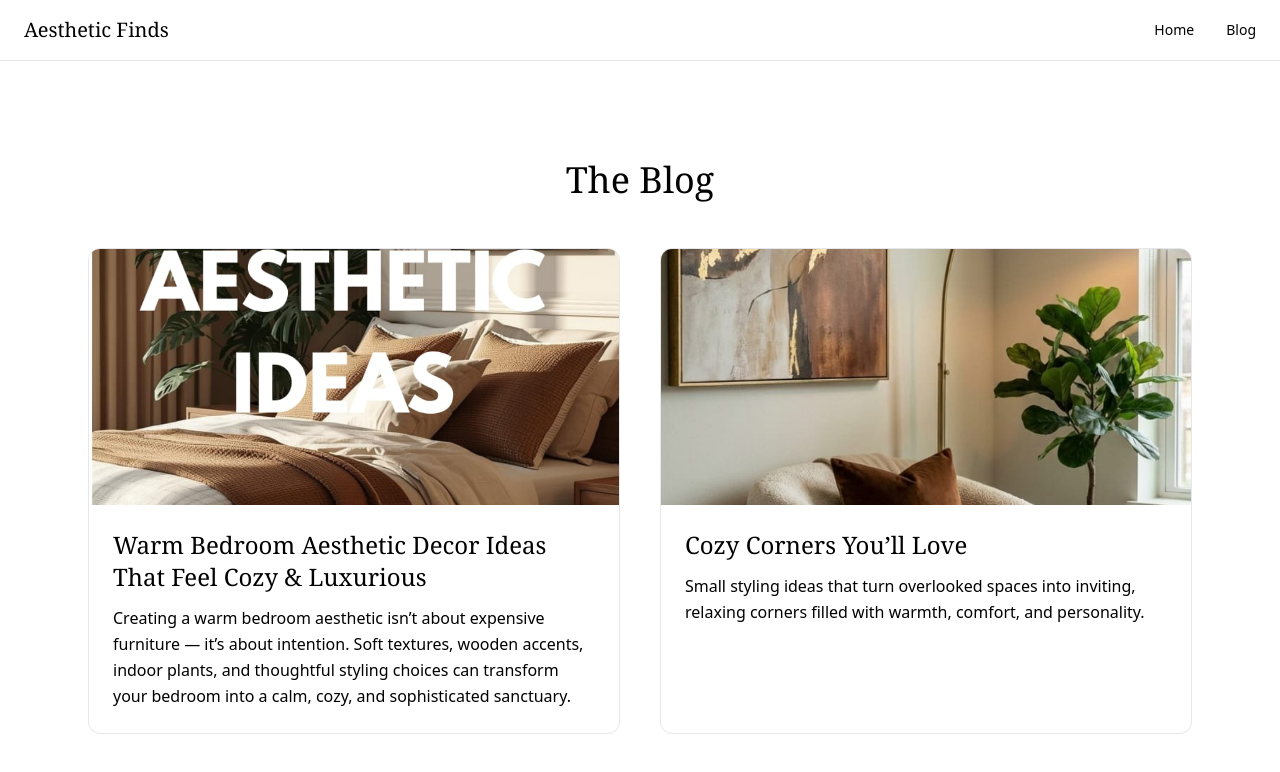
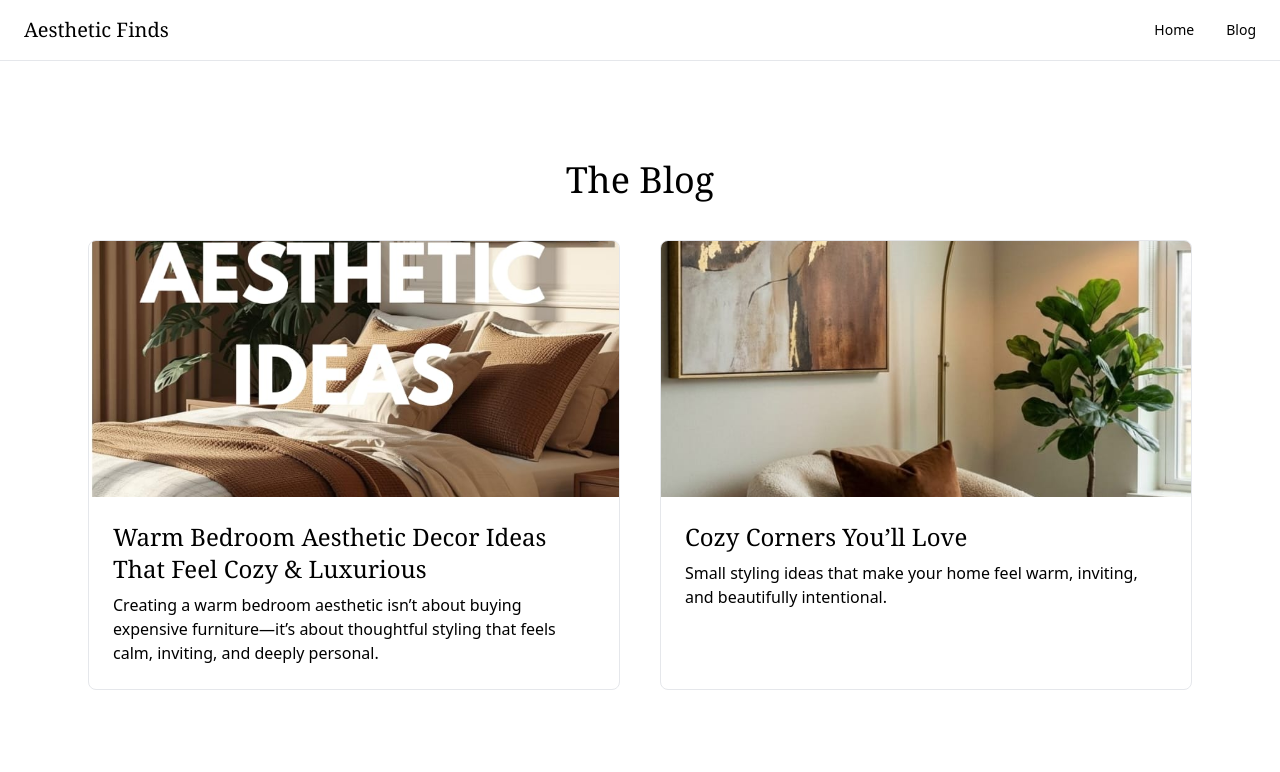
Before and after one commit to muasyamuthengi-gif/aestheticfindsbyanna, a Next.js app: page /blog in a window 1280 px wide. Shown: the top 772 px of the page. Built offline with nearby package versions, Linux system fonts and the light colour scheme; a web font is replaced by a local one.

Commit message:
Refactor blog post layout and content
Updated text and styling for blog posts to enhance readability and aesthetics.

```diff
--- a/app/blog/page.js
+++ b/app/blog/page.js
@@ -1,7 +1,7 @@
 export default function BlogPage() {
   return (
     <main className="max-w-6xl mx-auto px-6 py-20">
-      <h1 className="text-4xl font-serif mb-12 text-center text-black">
+      <h1 className="text-4xl font-serif mb-10 text-center text-black">
         The Blog
       </h1>
 
@@ -9,27 +9,30 @@ export default function BlogPage() {
         {/* Blog Post 1 */}
         <a
           href="/blog/slow-living"
-          className="group block border rounded-xl overflow-hidden hover:shadow-lg transition"
+          className="group block border rounded-lg overflow-hidden transition-shadow hover:shadow-xl"
         >
-          {/* Image wrapper */}
-          <div className="w-full h-64 overflow-hidden">
+          {/* Image wrapper locks size */}
+          <div className="h-64 w-full overflow-hidden">
             <img
               src="/blog1a.jpg"
-              alt="Warm bedroom aesthetic"
-              className="w-full h-full object-cover"
+              alt="Slow living"
+              className="
+                h-full w-full
+                object-cover
+                transition-transform duration-500 ease-out
+                group-hover:scale-105
+              "
             />
           </div>
 
-          {/* Text */}
           <div className="p-6">
-            <h2 className="text-2xl font-serif mb-3 text-black">
+            <h2 className="text-2xl font-serif mb-2 text-black">
               Warm Bedroom Aesthetic Decor Ideas That Feel Cozy & Luxurious
             </h2>
-            <p className="text-black text-base leading-relaxed">
-              Creating a warm bedroom aesthetic isn’t about expensive furniture —
-              it’s about intention. Soft textures, wooden accents, indoor plants,
-              and thoughtful styling choices can transform your bedroom into a
-              calm, cozy, and sophisticated sanctuary.
+            <p className="text-black">
+              Creating a warm bedroom aesthetic isn’t about buying expensive
+              furniture—it’s about thoughtful styling that feels calm, inviting,
+              and deeply personal.
             </p>
           </div>
         </a>
@@ -37,25 +40,28 @@ export default function BlogPage() {
         {/* Blog Post 2 */}
         <a
           href="/blog/cozy-corners"
-          className="group block border rounded-xl overflow-hidden hover:shadow-lg transition"
+          className="group block border rounded-lg overflow-hidden transition-shadow hover:shadow-xl"
         >
-          {/* Image wrapper */}
-          <div className="w-full h-64 overflow-hidden">
+          <div className="h-64 w-full overflow-hidden">
             <img
               src="/blog2.jpg"
               alt="Cozy corners"
-              className="w-full h-full object-cover"
+              className="
+                h-full w-full
+                object-cover
+                transition-transform duration-500 ease-out
+                group-hover:scale-105
+              "
             />
           </div>
 
-          {/* Text */}
           <div className="p-6">
-            <h2 className="text-2xl font-serif mb-3 text-black">
+            <h2 className="text-2xl font-serif mb-2 text-black">
               Cozy Corners You’ll Love
             </h2>
-            <p className="text-black text-base leading-relaxed">
-              Small styling ideas that turn overlooked spaces into inviting,
-              relaxing corners filled with warmth, comfort, and personality.
+            <p className="text-black">
+              Small styling ideas that make your home feel warm, inviting, and
+              beautifully intentional.
             </p>
           </div>
         </a>
```
